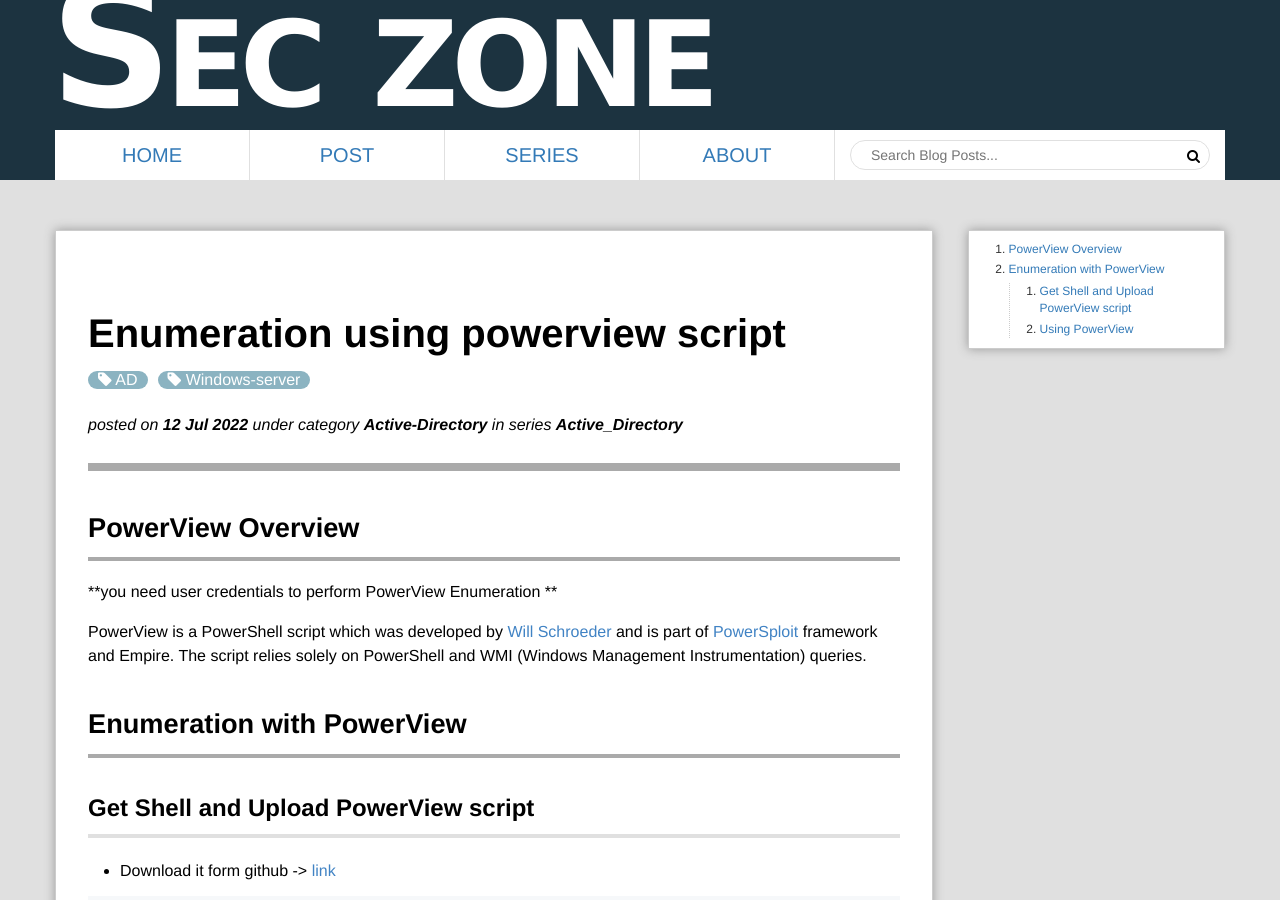
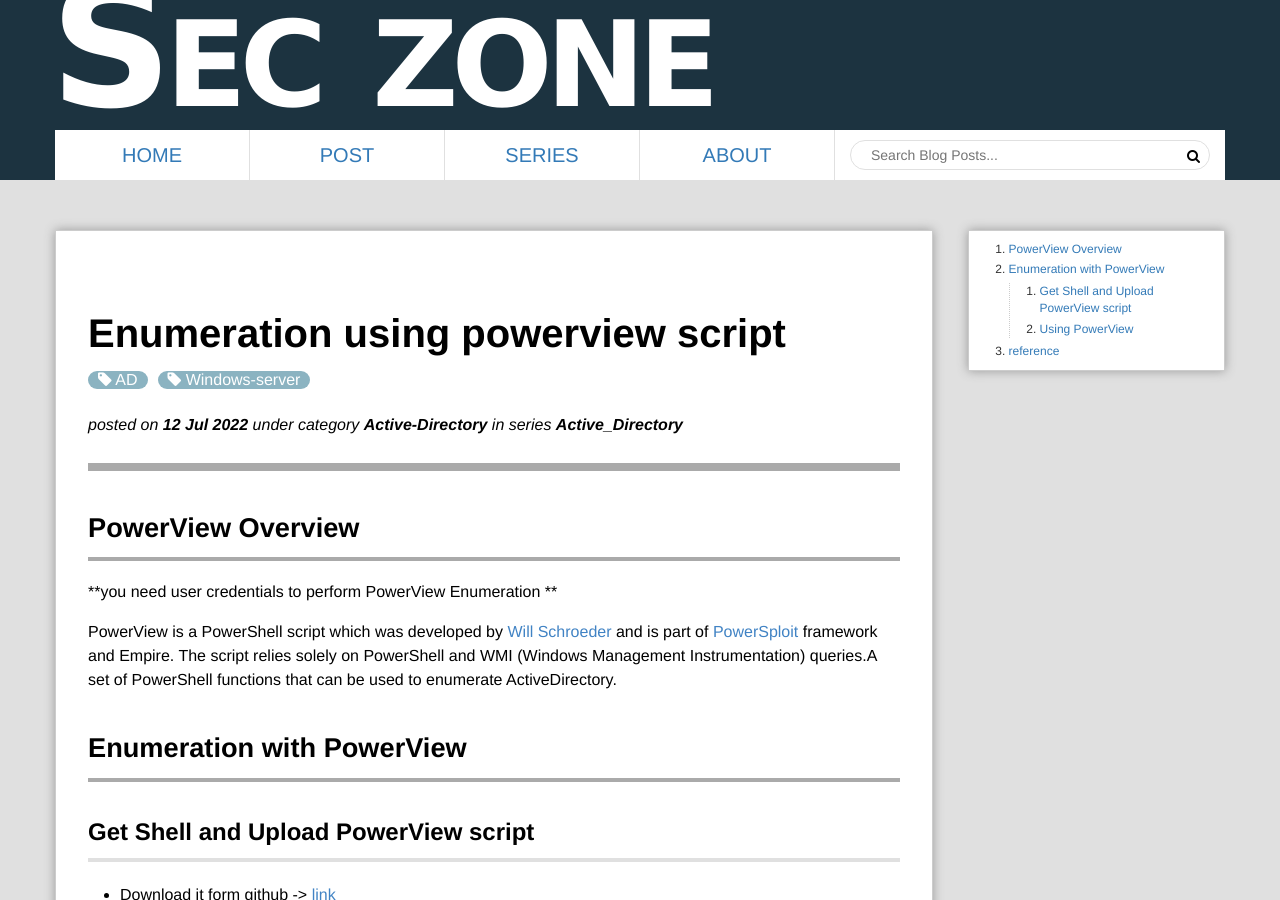
Before and after one commit to SecZone1/seczone1.github.io, a Jekyll site: the page built from _Active_Directory/2022-07-12-Enumeration-By-PowerView.md, in a window 1280 px wide and 900 px high. Built offline with Jekyll 4.4.1, drawn with Linux system fonts in a browser that asks for light colours; some of the changed text lies outside the part shown.

Commit message:
Update 2022-07-12-Enumeration-By-PowerView.md

````diff
--- a/_Active_Directory/2022-07-12-Enumeration-By-PowerView.md
+++ b/_Active_Directory/2022-07-12-Enumeration-By-PowerView.md
@@ -10,7 +10,7 @@ excerpt: " "
 # PowerView Overview
 **you need user credentials to perform PowerView Enumeration **
 
-PowerView is a PowerShell script which was developed by [Will Schroeder](https://twitter.com/harmj0y) and is part of [PowerSploit](https://github.com/PowerShellMafia/PowerSploit) framework and Empire. The script relies solely on PowerShell and WMI (Windows Management Instrumentation) queries.
+PowerView is a PowerShell script which was developed by [Will Schroeder](https://twitter.com/harmj0y) and is part of [PowerSploit](https://github.com/PowerShellMafia/PowerSploit) framework and Empire. The script relies solely on PowerShell and WMI (Windows Management Instrumentation) queries.A set of PowerShell functions that can be used to enumerate ActiveDirectory.
 
 # Enumeration with PowerView
 ## Get Shell and Upload PowerView script
@@ -215,3 +215,7 @@ ls # to see the script
   #Confirming admin access
   Test-AdminAccess
   ```
+
+# reference
+
+- https://github.com/S1ckB0y1337/Active-Directory-Exploitation-Cheat-Sheet
````
